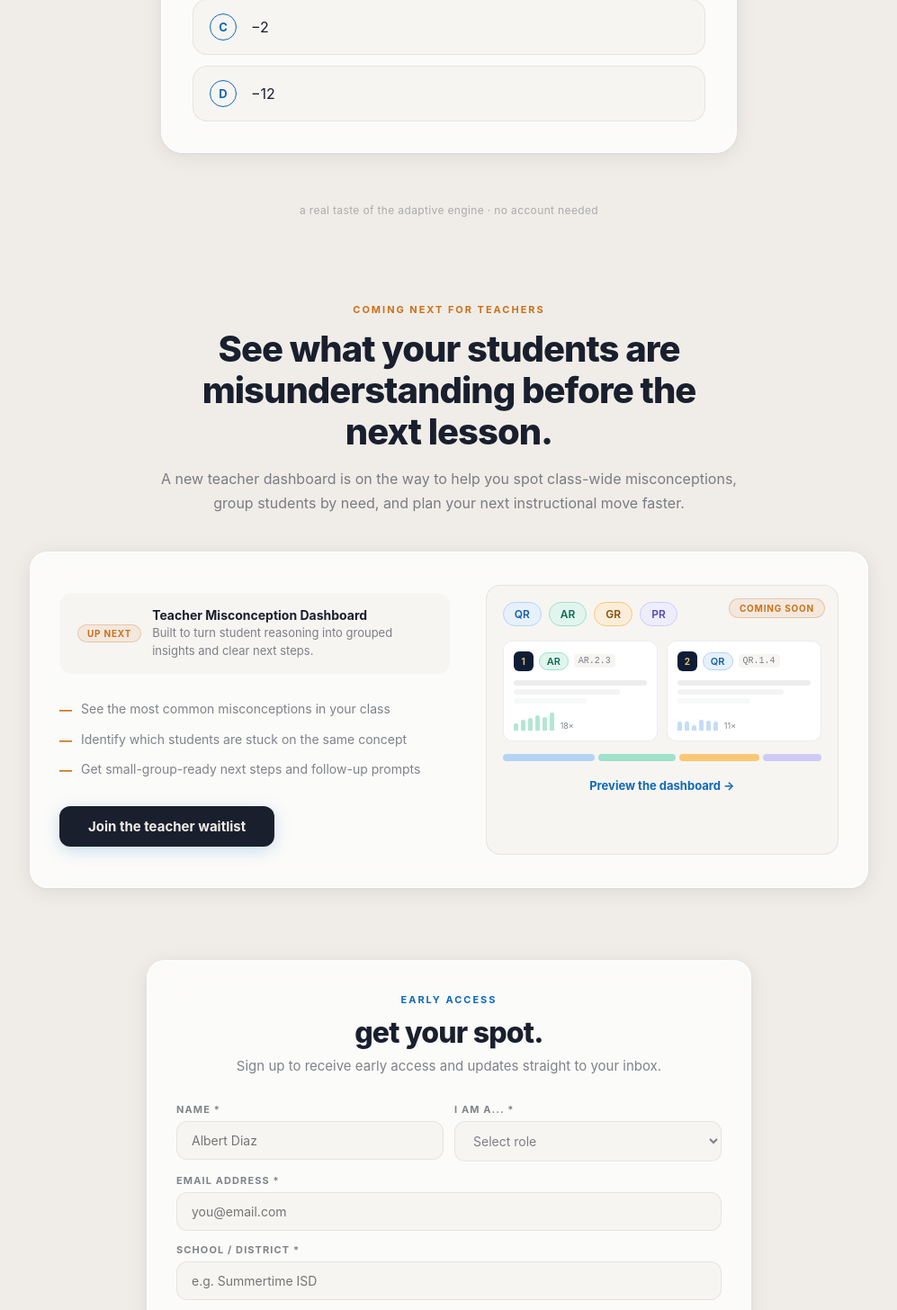
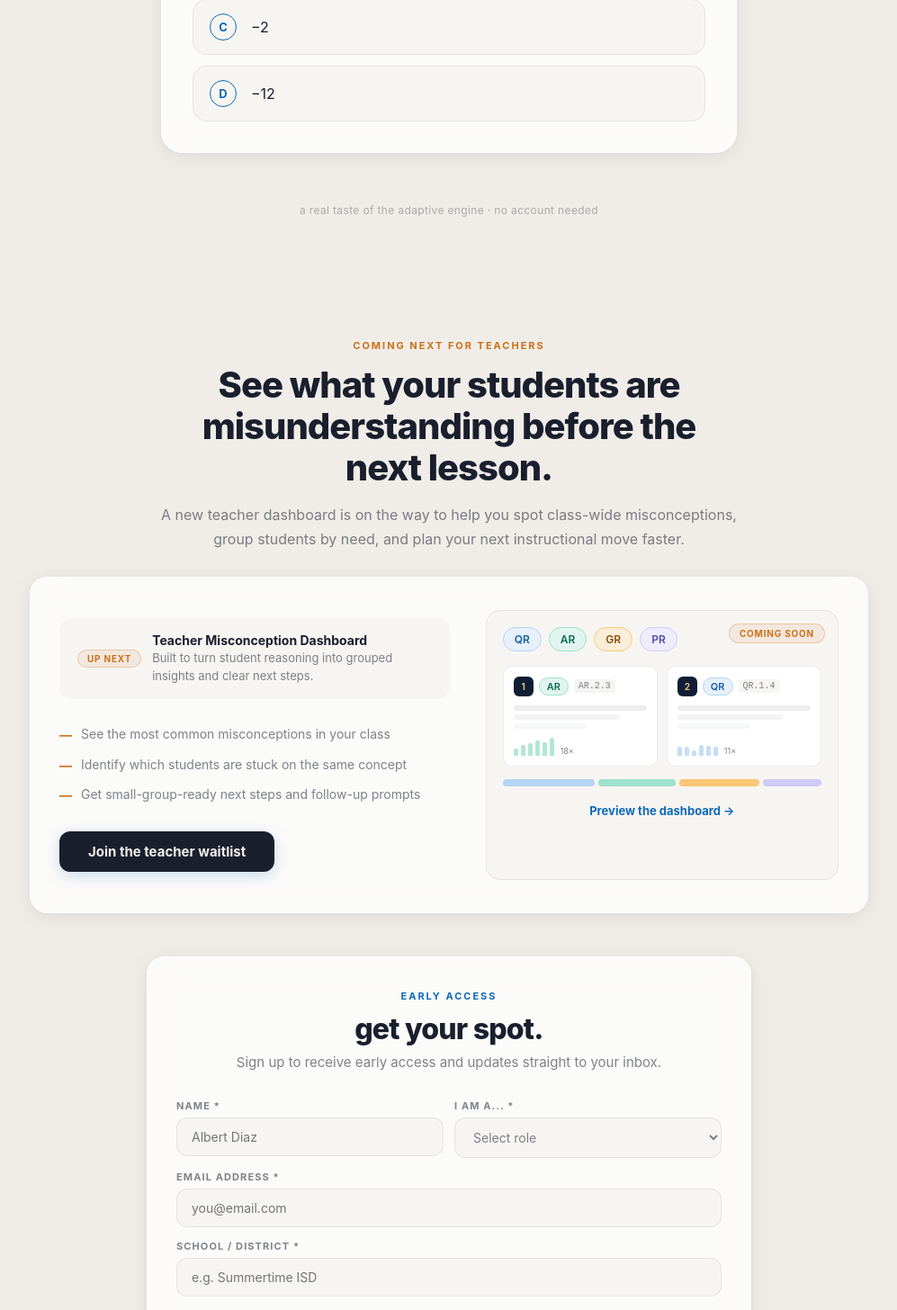
Before and after one commit to jd-oviedo/unpackmath-home, a Next.js app: page / in a window 1280 px wide. Shown: the part 1305-2761 px from the top of the page at 90% size, without its empty margins (141-1138 px from the left). Built offline with nearby package versions, Linux system fonts and the light colour scheme; a web font is replaced by a local one.

Commit message:
Update page.tsx

```diff
--- a/app/page.tsx
+++ b/app/page.tsx
@@ -135,10 +135,10 @@ export default function Home() {
 
         <DemoSection />
         {/* TEACHER DASHBOARD TEASER */}
-        <section id="teachers" style={{ maxWidth: "980px", margin: "0 auto", padding: "0 24px 80px" }}>
+        <section id="teachers" style={{ maxWidth: "980px", margin: "0 auto", padding: "40px 24px 48px" }}>
 
           {/* Section header — centered above the card */}
-          <div style={{ textAlign: "center", maxWidth: "640px", margin: "0 auto 40px" }}>
+          <div style={{ textAlign: "center", maxWidth: "640px", margin: "0 auto 28px" }}>
             <p style={{ fontSize: "11px", fontWeight: 700, letterSpacing: "0.18em", textTransform: "uppercase", color: "var(--ec-orange)", marginBottom: "14px" }}>coming next for teachers</p>
             <h2 style={{ fontSize: "clamp(26px, 3.4vw, 40px)", fontWeight: 800, color: "var(--ec-ink)", letterSpacing: "-0.025em", lineHeight: 1.15, marginBottom: "16px" }}>
               See what your students are misunderstanding before the next lesson.
@@ -242,18 +242,18 @@ export default function Home() {
     .um-teacher-grid {
       grid-template-columns: 1fr !important;
     }
+    #teachers, #waitlist, #faq {
+      padding-bottom: 40px !important;
+    }
+    #teachers {
+      padding-top: 24px !important;
+    }
   }
 `}</style>
 
-        <style>{`
-          @media (max-width: 760px) {
-            .um-teacher-grid {
-              grid-template-columns: 1fr !important;
-            }
-          }
-        `}</style>
+
         {/* WAITLIST */}
-        <section id="waitlist" style={{ maxWidth: "720px", margin: "0 auto", padding: "0 24px 80px" }}>
+        <section id="waitlist" style={{ maxWidth: "720px", margin: "0 auto", padding: "0 24px 48px" }}>
           <div className="um-glass-card--strong" style={{ borderRadius: "20px", padding: "36px 32px" }}>
             <p style={{ fontSize: "11px", fontWeight: 700, letterSpacing: "0.18em", textTransform: "uppercase", color: "var(--ec-accent)", marginBottom: "12px", textAlign: "center" }}>early access</p>
             <h2 style={{ fontSize: "clamp(24px, 3vw, 32px)", fontWeight: 800, color: "var(--ec-ink)", letterSpacing: "-0.025em", lineHeight: 1.1, marginBottom: "8px", textAlign: "center" }}>get your spot.</h2>
@@ -263,7 +263,7 @@ export default function Home() {
         </section>
 
         {/* FAQ */}
-        <section id="faq" style={{ maxWidth: "720px", margin: "0 auto", padding: "0 24px 80px" }}>
+        <section id="faq" style={{ maxWidth: "720px", margin: "0 auto", padding: "0 24px 48px" }}>
           <p style={{ fontSize: "11px", fontWeight: 700, letterSpacing: "0.18em", textTransform: "uppercase", color: "var(--ec-accent)", marginBottom: "12px", textAlign: "center" }}>good questions</p>
           <h2 style={{ fontSize: "clamp(28px, 4vw, 38px)", fontWeight: 800, color: "var(--ec-ink)", letterSpacing: "-0.025em", lineHeight: 1.1, marginBottom: "32px", textAlign: "center" }}>what people are asking.</h2>
           <FAQ />
```
Lines whose indentation alone changed are shown as unchanged.
